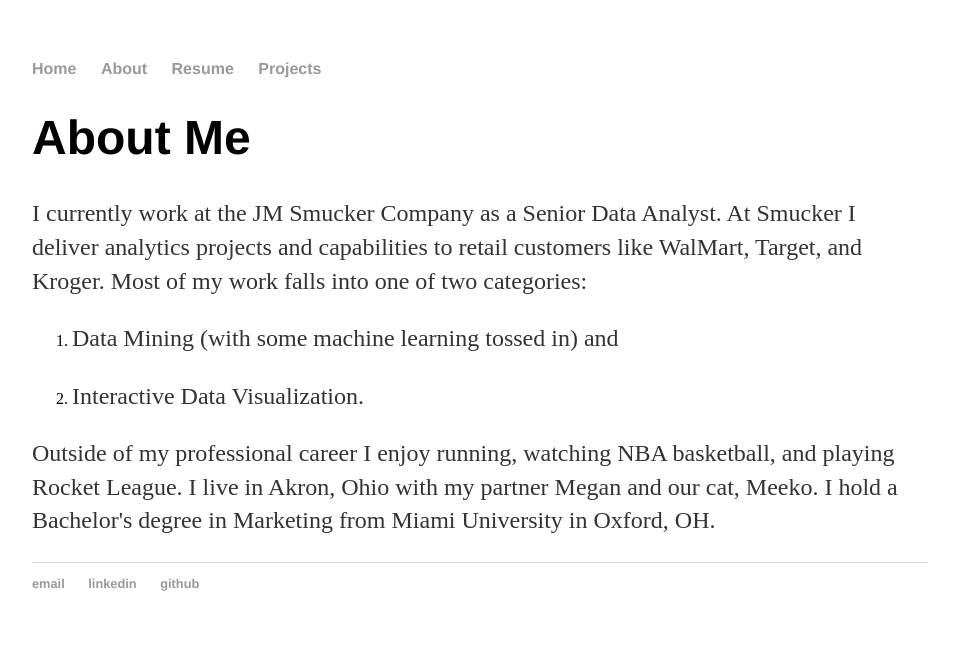
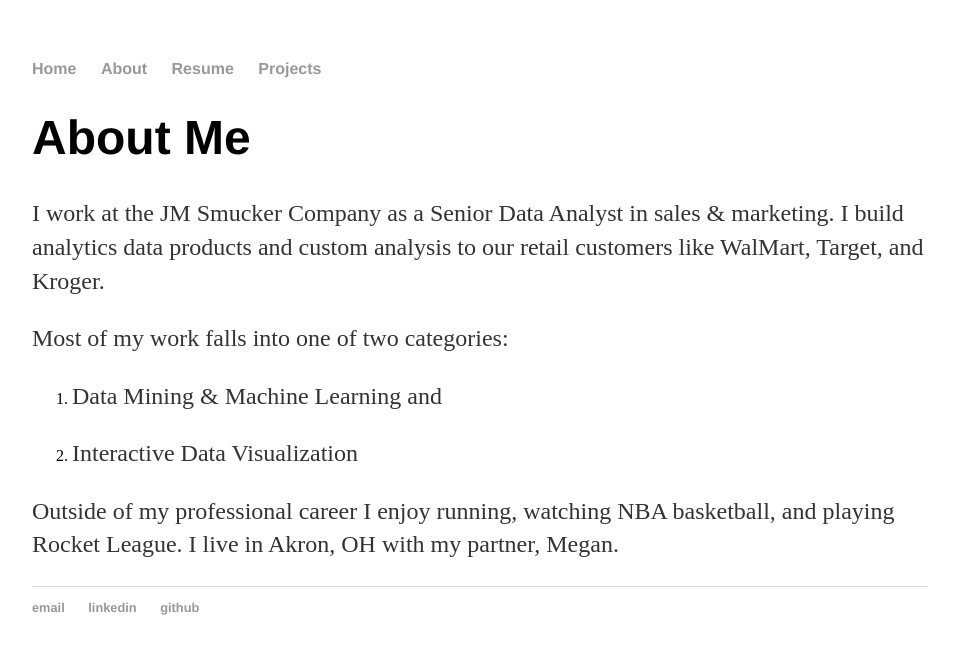
Before and after one commit to MatthewBrower/matthewbrower.github.io, a Jekyll site: the page built from about/index.html, in a window 1280 px wide. Shown: the top 654 px of the page, without its empty margins (160-1113 px from the left). Built offline with Jekyll 4.4.1, drawn with Linux system fonts in a browser that asks for light colours.

Commit message:
Updated about me

```diff
--- a/about/index.html
+++ b/about/index.html
@@ -4,11 +4,14 @@
 ---
 <div class="blurb">
 	<h1>About Me</h1>
-	<p>I currently work at the JM Smucker Company as a Senior Data Analyst.  At Smucker I deliver analytics projects and capabilities to retail customers like WalMart, Target, and Kroger.  Most of my work falls into one of two categories: </p>
+	<p>I work at the JM Smucker Company as a Senior Data Analyst in sales &amp; marketing.  I build analytics data products and custom analysis to our retail customers like WalMart, Target, and Kroger.</p>
+
+	 <p>Most of my work falls into one of two categories: </p>
 		<ol>
-			<li><p>Data Mining (with some machine learning tossed in) and </p></li>
-			<li><p>Interactive Data Visualization.</p></li>
+			<li><p>Data Mining &amp; Machine Learning and </p></li>
+			<li><p>Interactive Data Visualization</p></li>
 
 	</ol>
-	<p>Outside of my professional career I enjoy running, watching NBA basketball, and playing Rocket League.  I live in Akron, Ohio with my partner Megan and our cat, Meeko.  I hold a Bachelor's degree in Marketing from Miami University in Oxford, OH.</p>
+
+	<p>Outside of my professional career I enjoy running, watching NBA basketball, and playing Rocket League.  I live in Akron, OH with my partner, Megan.</p>
 </div><!-- /.blurb -->
```
